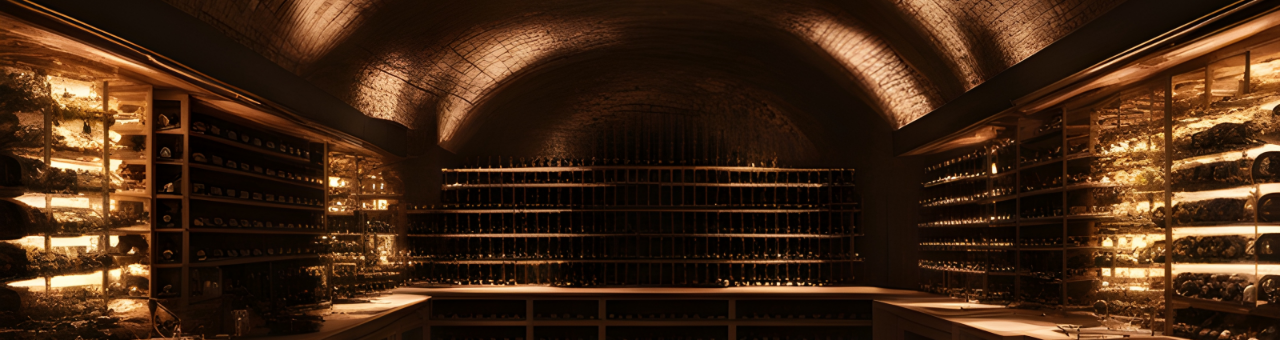
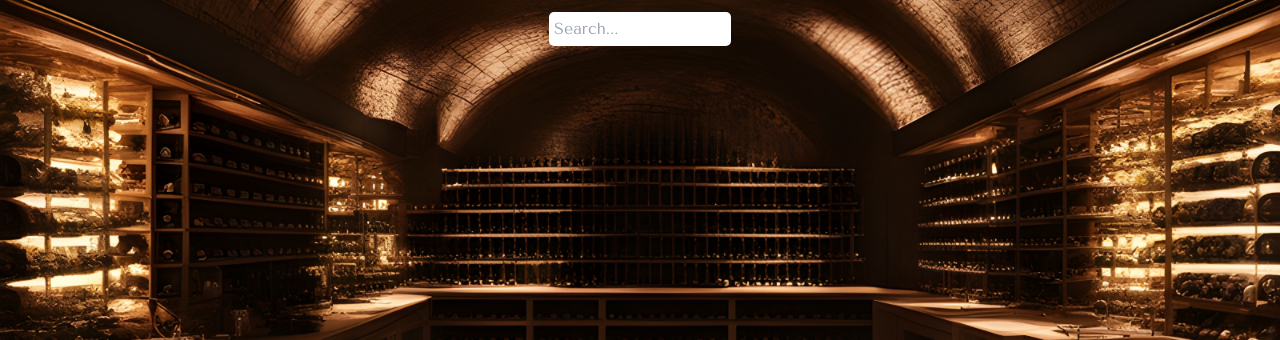
Before and after one commit to andrewdebenham/cellarme, a Django app: page /wines/ in a window 1280 px wide. Shown: the part 88-428 px from the top of the page. Run offline with Django 5.2, Linux system fonts and the light colour scheme; the visitor is signed in with stand-in values (Sample User, id 1); data that the repository does not hold is empty; some libraries are stand-ins or nearby versions.

Commit message:
added search bar to index page and further styling

```diff
--- a/core/static/css/base.css
+++ b/core/static/css/base.css
@@ -147,11 +147,20 @@ body {
 
 /* Wine List */
 
+.index-container {
+    margin-top: 100px;
+}
+
+.wine-search-input {
+    border-radius: 5px;
+    margin-bottom: 20px;
+    padding: 5px;
+}
+
 .wine-card-container {
     display: flex;
     flex-direction: column;
     gap: 20px;
-    margin-top: 100px;
 }
 
 .wine-card {
@@ -211,7 +220,6 @@ body {
     background: #d13639;
     border-radius: 3px;
     position: relative;
-    animation: fillBars 3s 1;
     text-shadow: none;
     color: black;
 }
--- a/core/templates/base.html
+++ b/core/templates/base.html
@@ -14,6 +14,7 @@
     <link href="https://fonts.googleapis.com/css2?family=Tenor+Sans&display=swap" rel="stylesheet">
     <link href="https://api.mapbox.com/mapbox-gl-js/v3.5.1/mapbox-gl.css" rel="stylesheet">
     <script src="https://api.mapbox.com/mapbox-gl-js/v3.5.1/mapbox-gl.js"></script>
+    <script src="https://unpkg.com/htmx.org@2.0.1"></script>
     <title>CellarMe</title>
     {% block head %}
     {% endblock%}
--- a/core/templates/wines/index.html
+++ b/core/templates/wines/index.html
@@ -9,9 +9,13 @@
     <img src="{% static 'images/happy-cat.svg' %}" alt="A happy cat" />
     <img src="{% static 'images/teacup-cat.svg' %}" alt="A cat in a teacup" />
     <img src="{% static 'images/cat-in-box.svg' %}" alt="A cat in a box" /> -->
+<div class="index-container flex flex-col justify-center items-center">
+    <form method="GET" action="{% url 'wine-index' %}" hx-get="{% url 'wine-index' %}" hx-target="#wine-list"
+        hx-trigger="keyup changed delay:500ms" name="search">
+        <input class="wine-search-input" type="text" name="q" placeholder="Search..." value="{{ request.GET.q }}">
+    </form>
 
-
-<div class="wine-card-container">
+    <div id="wine-list" class="wine-card-container">
         {% for wine in wines %}
         <a href="{% url 'wine-detail' wine.id %}">
             <div class="wine-card flex flex-col justify-between h-[100px]">
@@ -39,6 +43,8 @@
         </a>
         {% endfor %}
     </div>
+</div>
+
 
 
 
--- a/core/views.py
+++ b/core/views.py
@@ -33,7 +33,23 @@ def user_logout(request):
 
 @login_required
 def wine_index(request):
+    query = request.GET.get('q', '')
     wines = request.user.wine_set.all()
+    if query:
+        # Filter wines based on search query
+        wines = wines.filter(
+            producer__icontains=query
+        ) | wines.filter(
+            variety__icontains=query
+        ) | wines.filter(
+            year__icontains=query
+        ) | wines.filter(
+            style__icontains=query
+        ) | wines.filter(
+            country__icontains=query
+        ) | wines.filter(
+            region__icontains=query
+        )
     return render(request, 'wines/index.html', {'wines': wines})
 
 class WineCreate(LoginRequiredMixin, CreateView):
```
Lines whose indentation alone changed are shown as unchanged.
